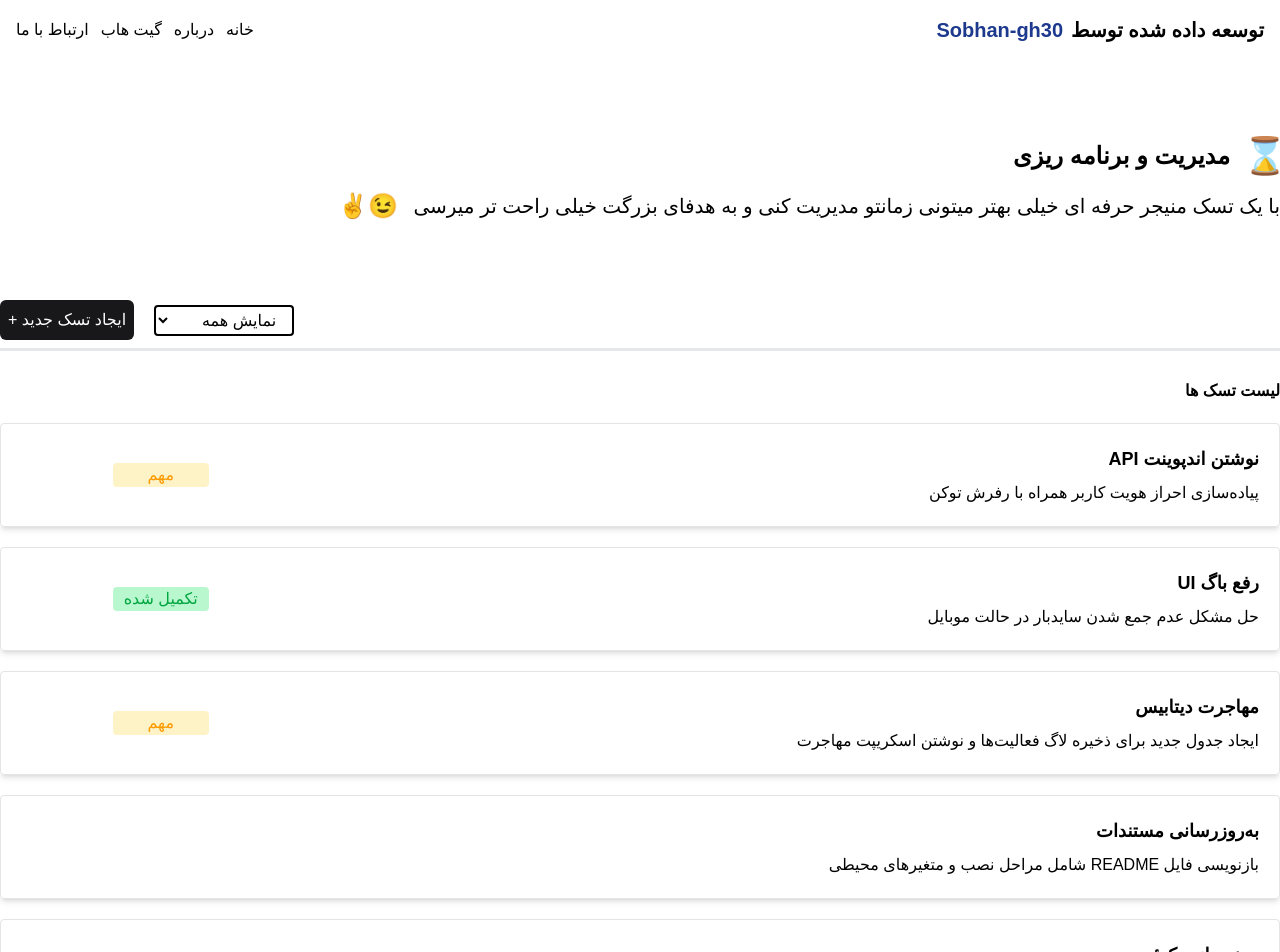
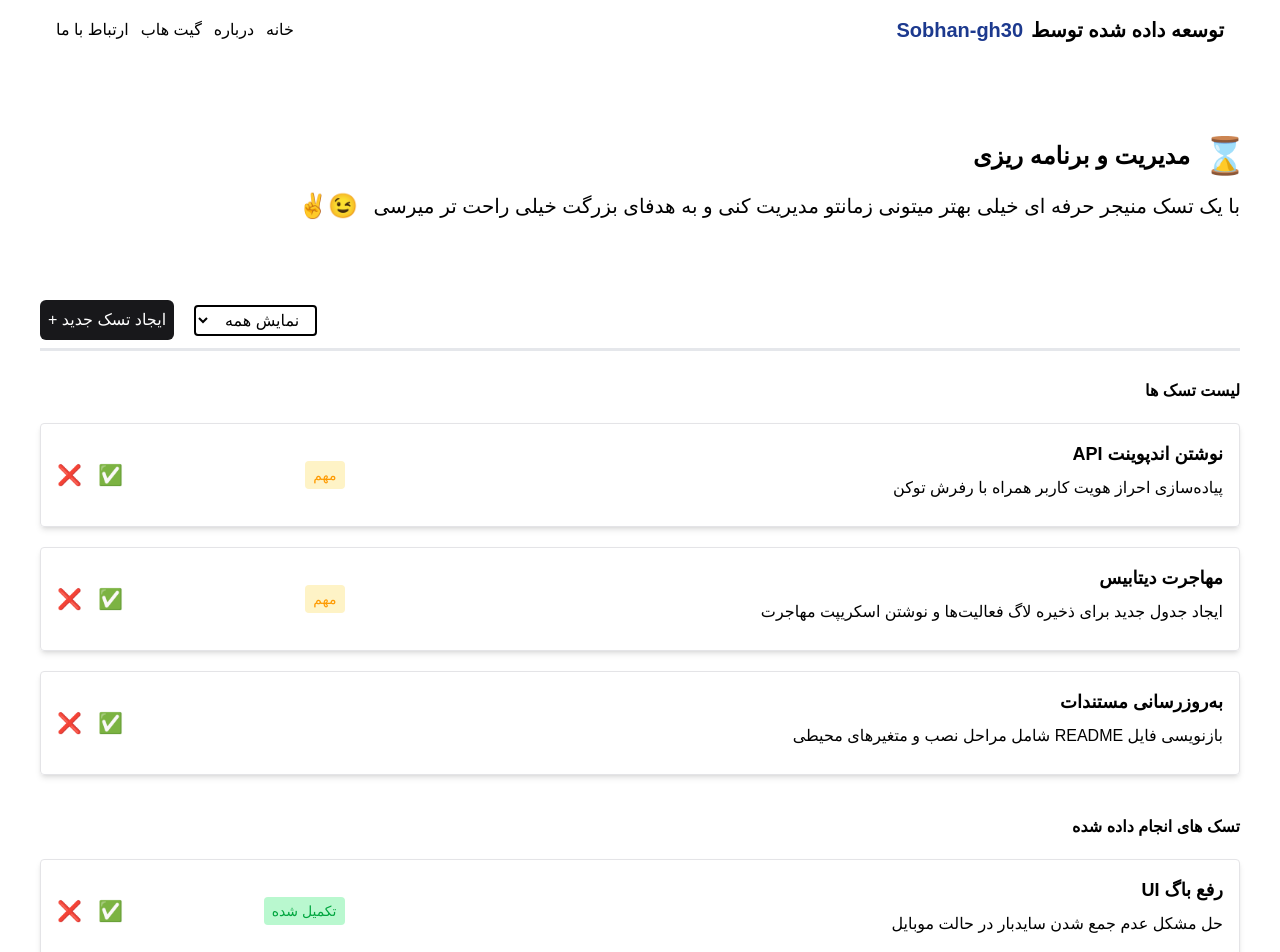
Before and after one commit to sobhan-gh30/Taskmanager-react, a React (Vite) app: page / in a window 1280 px wide. Shown: the top 952 px of the page. Built offline with nearby package versions, Linux system fonts and the light colour scheme; a web font is replaced by a local one.

Commit message:
cart activated

```diff
--- a/index.html
+++ b/index.html
@@ -8,7 +8,7 @@
       <link href="src/index.css" rel="stylesheet">
   </head>
   <body>
-    <div id="root" class="p-5 md:p-0"></div>
+    <div id="root" class="px-10"></div>
     <script type="module" src="/src/main.jsx"></script>
   </body>
 </html>
--- a/src/App.jsx
+++ b/src/App.jsx
@@ -7,6 +7,7 @@ import TaskCart from "./componenst/taskCarts.jsx";
 function App() {
 
     let [modalOpen, setModalOpen] = useState(false);
+    let [filter, setFilter] = useState("all");
 
     function openModal() {
         setModalOpen(true);
@@ -14,6 +15,8 @@ function App() {
     function closeModal() {
         setModalOpen(false);
     }
+
+
 
   return (
     <>
@@ -35,9 +38,7 @@ function App() {
                 <div className="mt-20 mb-2 flex items-center justify-end gap-5">
                     <select id="" className="py-1 px-3 bg-white rounded border-2">
                         <option value="all">نمایش همه</option>
-                        <option value="all">انجام نشده ها</option>
                         <option value="all">مهم ها</option>
-                        <option value="all">انجام شده ها</option>
                     </select>
 
                     <button onClick={()=>{openModal()}} className="p-2 bg-zinc-900 hover:bg-zinc-800 rounded-md text-white">
@@ -49,11 +50,25 @@ function App() {
         <main className={"container mx-auto py-2"}>
             <h2 className={"font-bold my-5"}>لیست تسک ها</h2>
             <TaskModal modalOpen={modalOpen} onClose={closeModal} />
-            <div>
+            <div className={"mb-10"}>
                 {
-                    tasks.map((task) => {
+                    tasks.filter((task) => {
+                            return task.done===false;
+                    }).map((task) => {
                         return (
-                            <TaskCart {...task} />
+                            <TaskCart {...task} key={task.id}/>
+                        )
+                    })
+                }
+            </div>
+            <h2 className={"font-bold my-5"}>تسک های انجام داده شده</h2>
+            <div className={"mb-5"}>
+                {
+                    tasks.filter((task) => {
+                        return task.done===true;
+                    }).map((task) => {
+                        return (
+                            <TaskCart {...task} key={task.id}/>
                         )
                     })
                 }
--- a/src/componenst/taskCarts.jsx
+++ b/src/componenst/taskCarts.jsx
@@ -1,20 +1,36 @@
-export default function TaskCart({title , description, important, done}) {
+export default function TaskCart({ title, description, important, done }) {
     return (
-        <div className={"w-full h-fit mb-5 min-h-26 border-zinc-200 border rounded shadow-md flex items-center justify-center"}>
-            <div className="w-3/4 p-5">
-                <h2 className={"font-bold text-lg mb-2"}>{title}</h2>
+        <div className="w-full h-fit mb-5 min-h-26 border border-zinc-200 rounded shadow-md flex flex-col md:flex-row p-4 gap-4">
+
+            {/* متن تسک */}
+            <div className="md:w-3/4">
+                <h2 className="font-bold text-lg mb-2">{title}</h2>
                 <p>{description}</p>
             </div>
-            <div className="flex items-center justify-center w-1/4 gap-2">
-                {
-                    done ? <p className={"text-green-600 bg-green-200 rounded w-24 text-center"}>تکمیل شده</p>:''
-                }
-                {
-                    important ? <p className={"text-amber-500 bg-amber-100 rounded w-24 text-center"}>مهم</p>:''
-                }
 
+            {/* وضعیت‌ها و دکمه‌ها */}
+            <div className="flex flex-col md:flex-row items-center justify-between md:w-1/4 gap-3">
 
+                {/* برچسب‌ها */}
+                <div className="flex gap-2">
+                    {done && (
+                        <p className="text-green-600 bg-green-200 rounded px-2 py-1 text-sm">
+                            تکمیل شده
+                        </p>
+                    )}
+                    {important && (
+                        <p className="text-amber-500 bg-amber-100 rounded px-2 py-1 text-sm">
+                            مهم
+                        </p>
+                    )}
+                </div>
+
+                {/* دکمه‌ها */}
+                <div className="flex justify-center gap-4">
+                    <button className="text-xl">✅</button>
+                    <button className="text-xl">❌</button>
+                </div>
             </div>
         </div>
-    )
+    );
 }
```
